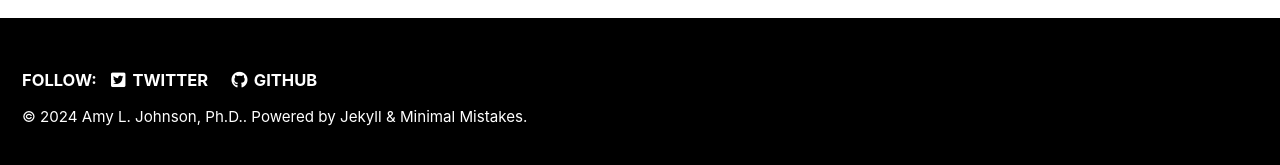
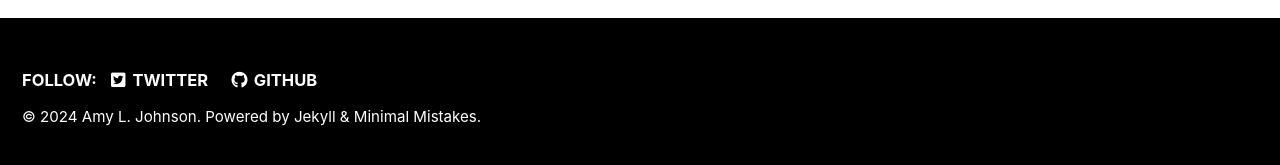
Before and after one commit to aljohnson-soc/aljohnson-soc.github.io, a Jekyll site: the page built from _pages/contact.md, in a window 1280 px wide. Shown: the part 727-892 px from the top of the page. Built offline with Jekyll 4.4.1, drawn with Linux system fonts in a browser that asks for light colours; cached includes are drawn as plain includes.

```diff
--- a/_config.yml
+++ b/_config.yml
@@ -19,7 +19,7 @@ locale                   : "en-US"
 title                    : "Amy L. Johnson, Ph.D."
 title_separator          : "|"
 subtitle                 : # site tagline that appears below site title in masthead
-name                     : "Amy L. Johnson, Ph.D."
+name                     : "Amy L. Johnson"
 description              :
 url                      : # the base hostname & protocol for your site e.g. "https://mmistakes.github.io"
 baseurl                  : # the subpath of your site, e.g. "/blog"
```
